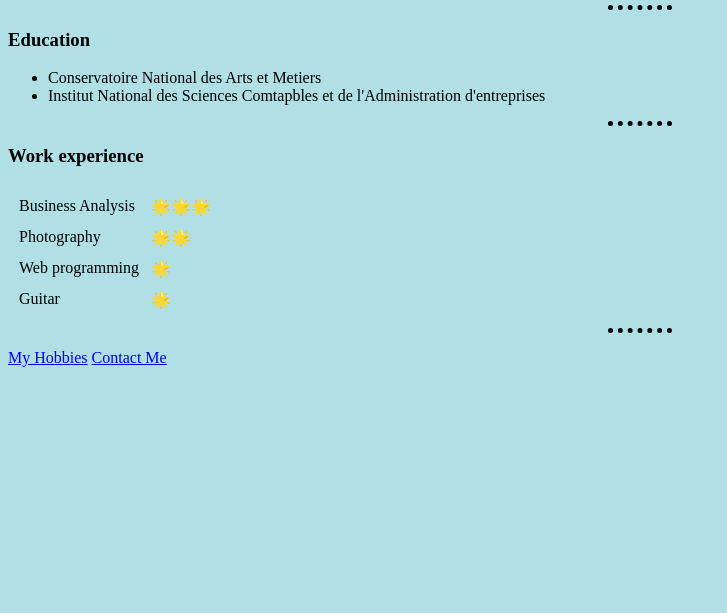
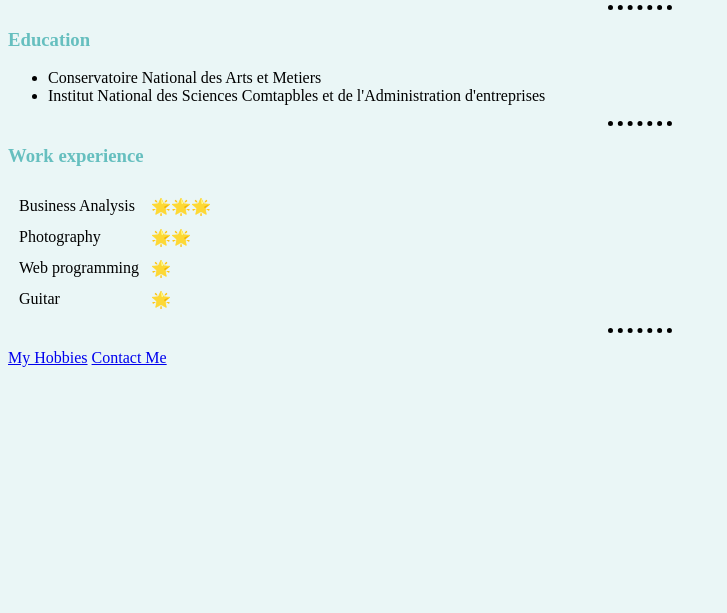
Before and after one commit to tsitokely/Tsitohaina-Resume, a plain HTML site: page index.html in a window 1280 px wide. Shown: the part 187-800 px from the top of the page, without its empty margins (0-727 px from the left). Drawn offline with Linux system fonts and the light colour scheme.

Commit message:
Changed h1 and h3 colors in all html pages

```diff
--- a/css/styles.css
+++ b/css/styles.css
@@ -1,9 +1,13 @@
 body{
-	background-color: powderblue;
-      }
+	background-color: #eaf6f6 ;
+}
 hr{
 	border-style: none;
 	border-top-style: dotted;
 	border-width: thick;
 	width: 5%;
-   }
+}
+h1,h3{
+	color: #66bfbf;
+	background-color: #eaf6f6;
+}
```
